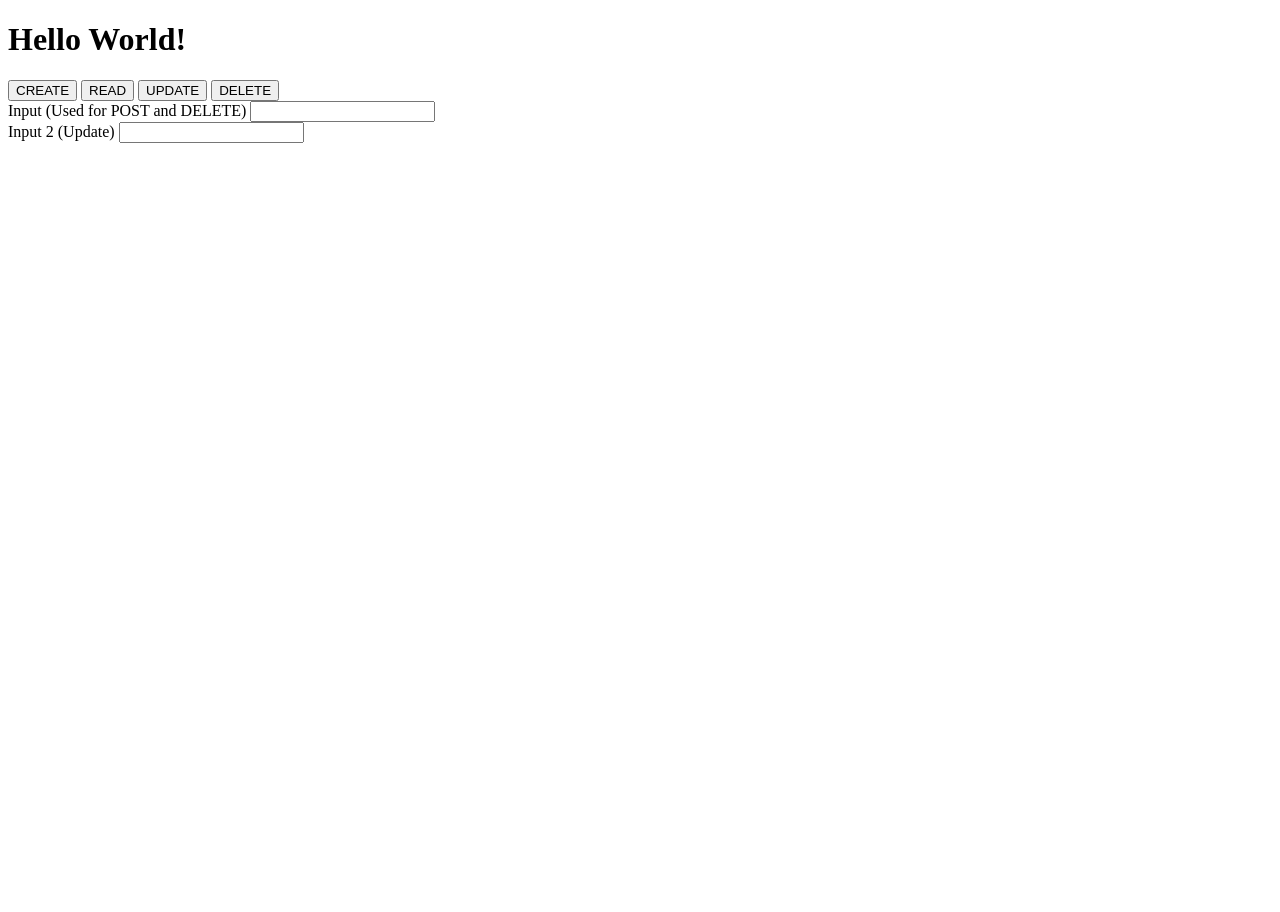
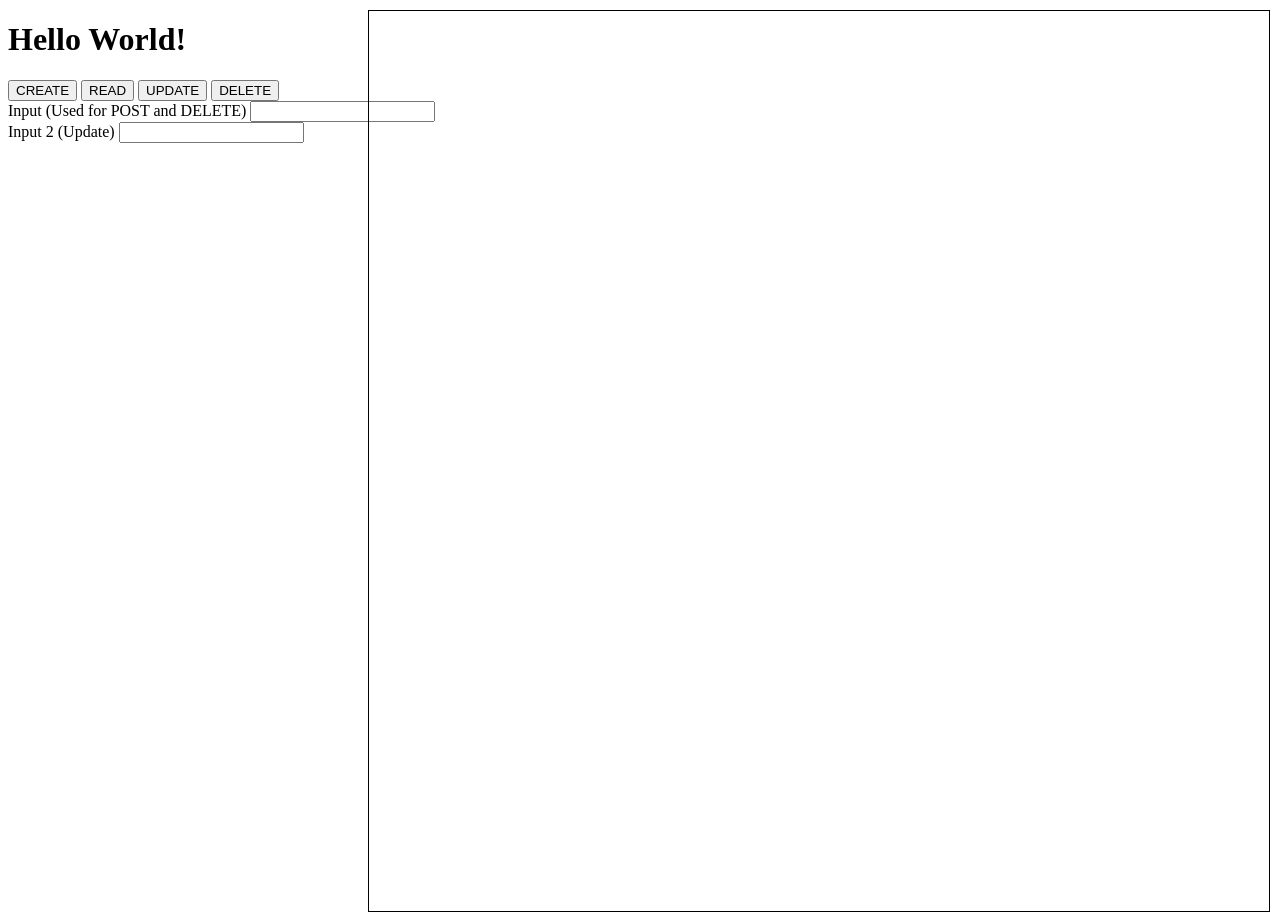
Before and after one commit to anthonymeadows/practice, a website: page public/index.html in a window 1280 px wide. Before the commit the page ends 800 px from the top, so only its background shows below. Drawn offline with nearby package versions, Linux system fonts and the light colour scheme.

Commit message:
added div w border

```diff
--- a/public/index.html
+++ b/public/index.html
@@ -21,6 +21,7 @@
         <label for="Chef"> Input 2 (Update) </label>
         <input type="text"  id="New-name">
     </div>
+    <div id='display-box'></div>
     <script src="app.js"></script>
 </body>
 </html>
--- a/public/styles.css
+++ b/public/styles.css
@@ -0,0 +1,8 @@
+#display-box {
+    border: 1px solid black;
+    width: 900px;
+    height: 900px;
+    position: absolute;
+    right: 10px;
+    top: 10px;
+}
```
